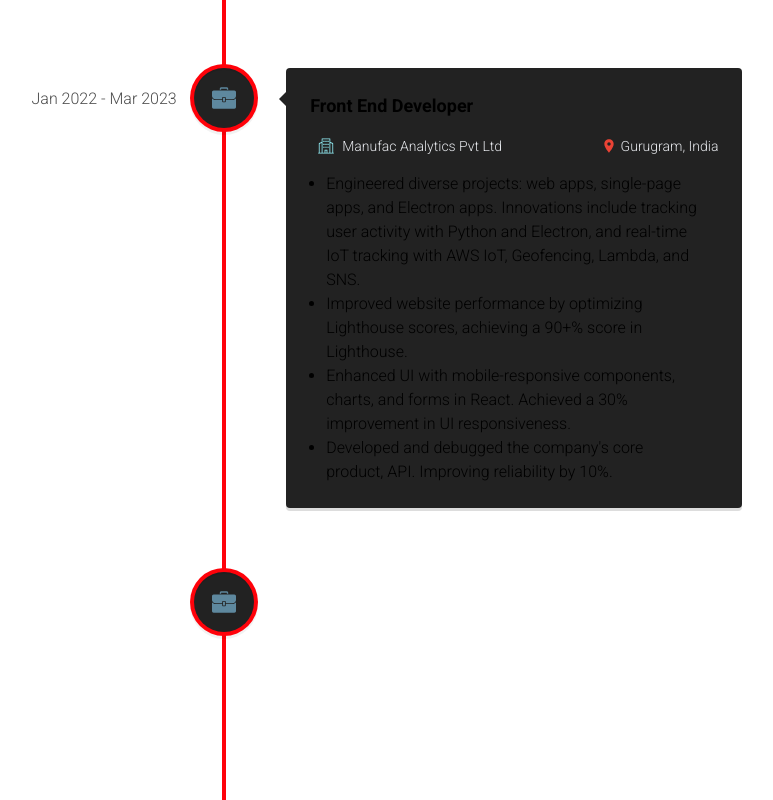
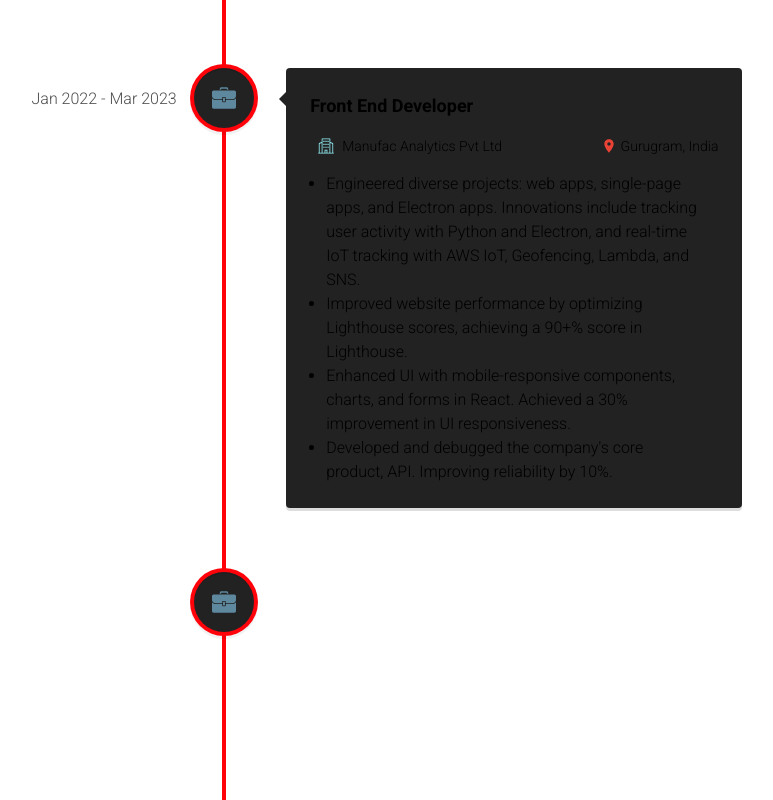
Before and after one commit to qur786/portfolio, a React (Vite) app: page / in a window 1280 px wide. Shown: the part 2920-3720 px from the top of the page, without its empty margins (416-1189 px from the left). Built offline with nearby package versions, Linux system fonts and the light colour scheme.

Commit message:
refactor: update location and company text to be dark mode effective

```diff
--- a/src/components/ExperienceItem/index.tsx
+++ b/src/components/ExperienceItem/index.tsx
@@ -40,13 +40,13 @@ export function ExperienceItem({
         <div className="flex md:flex-row flex-col justify-between md:items-center">
           <div className="flex flex-row md:gap-x-0 gap-x-1 items-center">
             <CompanyIcon className="h-4" />
-            <h4 className="md:text-sm text-xs py-2 text-gray-200 font-light">
+            <h4 className="md:text-sm text-xs py-2 dark:bg:text-gray-200 font-light">
               {company}
             </h4>
           </div>
           <div className="flex flex-row md:gap-x-0 gap-x-1 items-center md:text-right text-left">
             <LocationIcon className="h-4" />
-            <h4 className="md:text-sm text-xs py-2 font-light text-gray-200">
+            <h4 className="md:text-sm text-xs py-2 font-light dark:text-gray-200">
               {city}, {country}
             </h4>
           </div>
```
